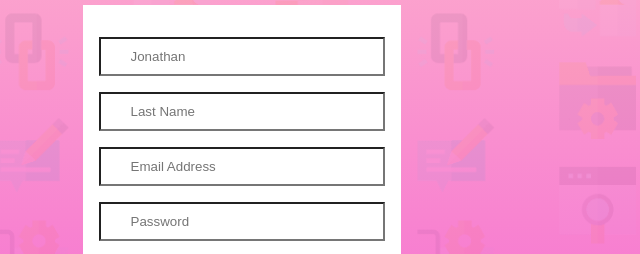
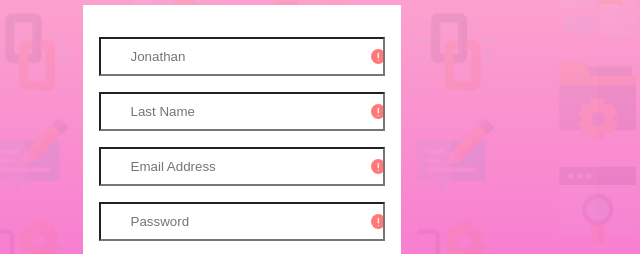
Before and after one commit to Fosudo/ZuriRegPage, a plain HTML site: page index.html in a window 1280 px wide. Shown: the part 253-507 px from the top of the page, 539-1179 px from the left. Drawn offline with Linux system fonts and the light colour scheme.

Commit message:
Update style.css

```diff
--- a/style.css
+++ b/style.css
@@ -70,7 +70,7 @@ input:invalid{
     background: url("icon-error.svg");
     background-size: 15px;
     background-repeat: no-repeat;
-    background-position: 300px 10px;
+    background-position: 270px 10px;
 }
 
 
```
